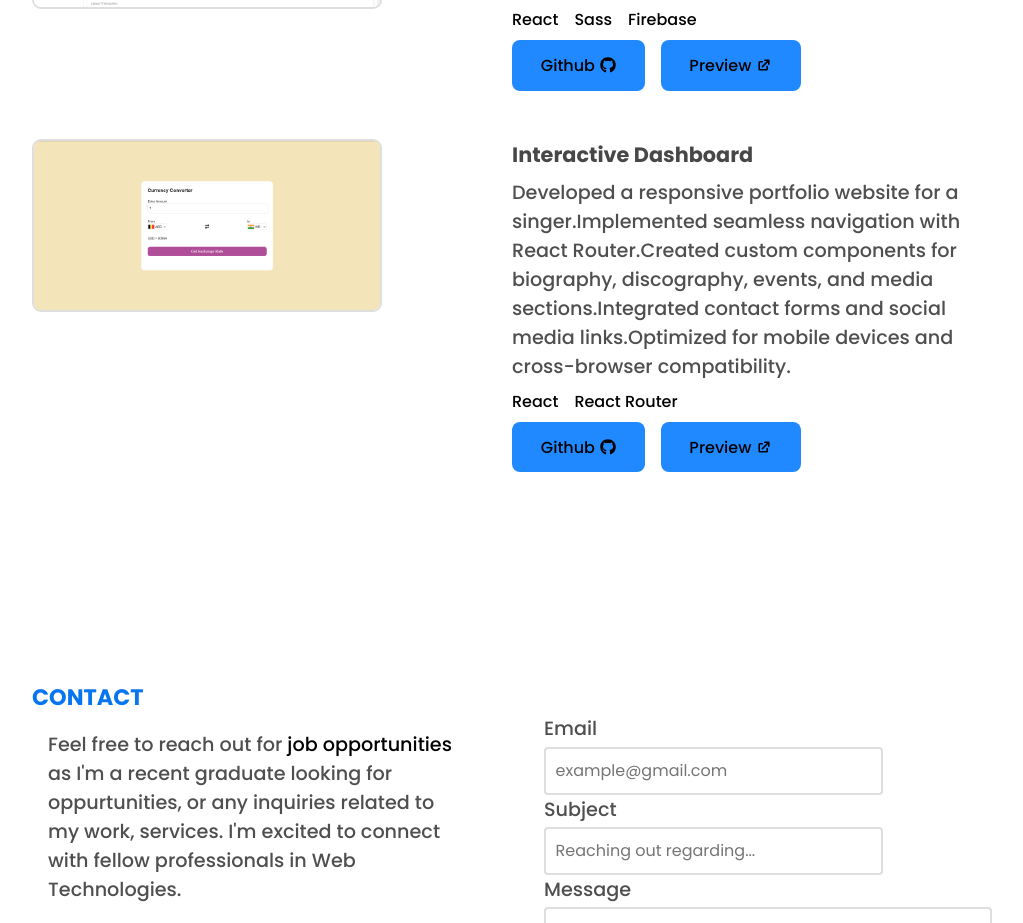
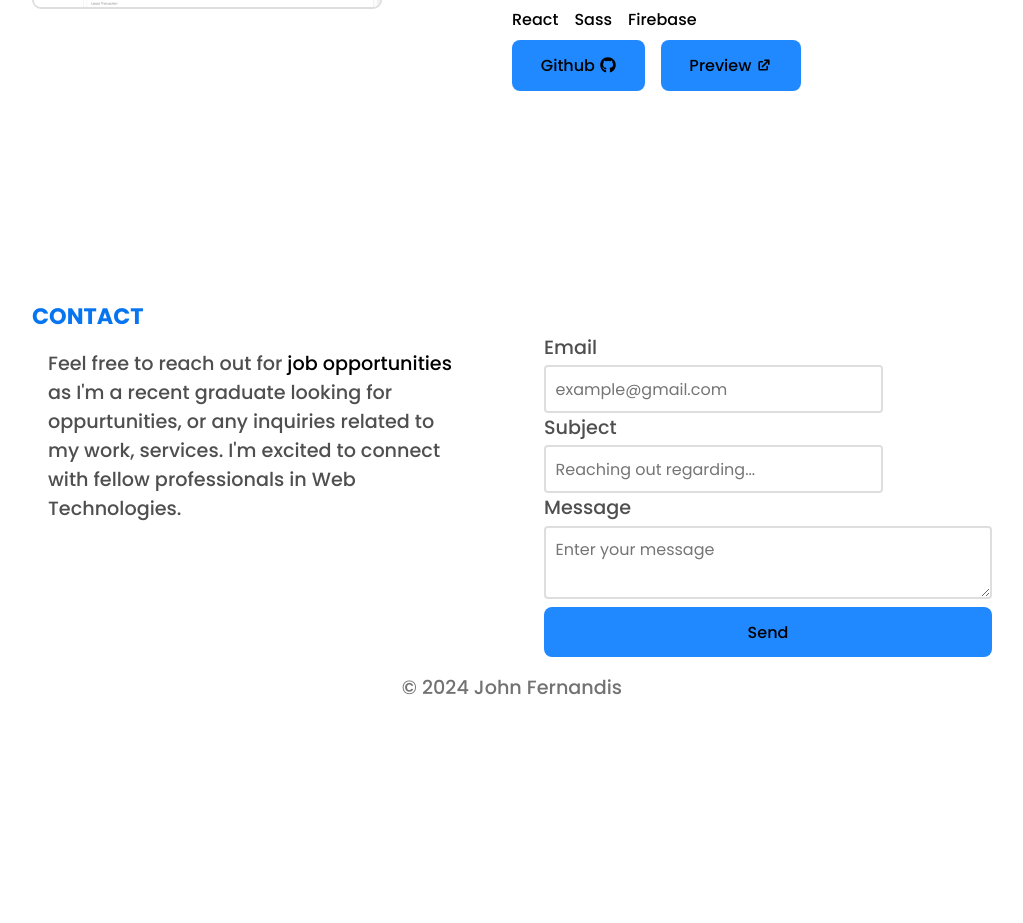
Before and after one commit to johnfds-8/portfolio_V2, a React (Vite) app: page / in a window 1280 px wide. Shown: the part 1859-2782 px from the top of the page, without its empty margins (128-1151 px from the left). After the commit the page ends 2641 px from the top, so only its background shows below. Built offline with nearby package versions, Linux system fonts and the light colour scheme.

Commit message:
file commited

```diff
--- a/src/constants/ProjectData.js
+++ b/src/constants/ProjectData.js
@@ -42,20 +42,4 @@ export const projectData = [
     liveUrl: "https://admin-panel-navy-rho.vercel.app/",
     githubUrl: "https://github.com/johnfds-8/admin-panel.git",
   },
-{
-    id: 2,
-    title: "Interactive Dashboard",
-    image: "./Currency-Converter.png",
-
-    projectDescription:
-      "Developed a responsive portfolio website for a singer.Implemented seamless navigation with React Router.Created custom components for biography, discography, events, and media sections.Integrated contact forms and social media links.Optimized for mobile devices and cross-browser compatibility.",
-    stack: [
-      { id: 1, tech: "React" },
-      { id: 2, tech: "React Router" },
-    ],
-    liveUrl: "https://mr-fernandes.vercel.app/",
-    githubUrl:
-      "https://mr-fernandes.vercel.app/",
-  },
-
 ];
```
